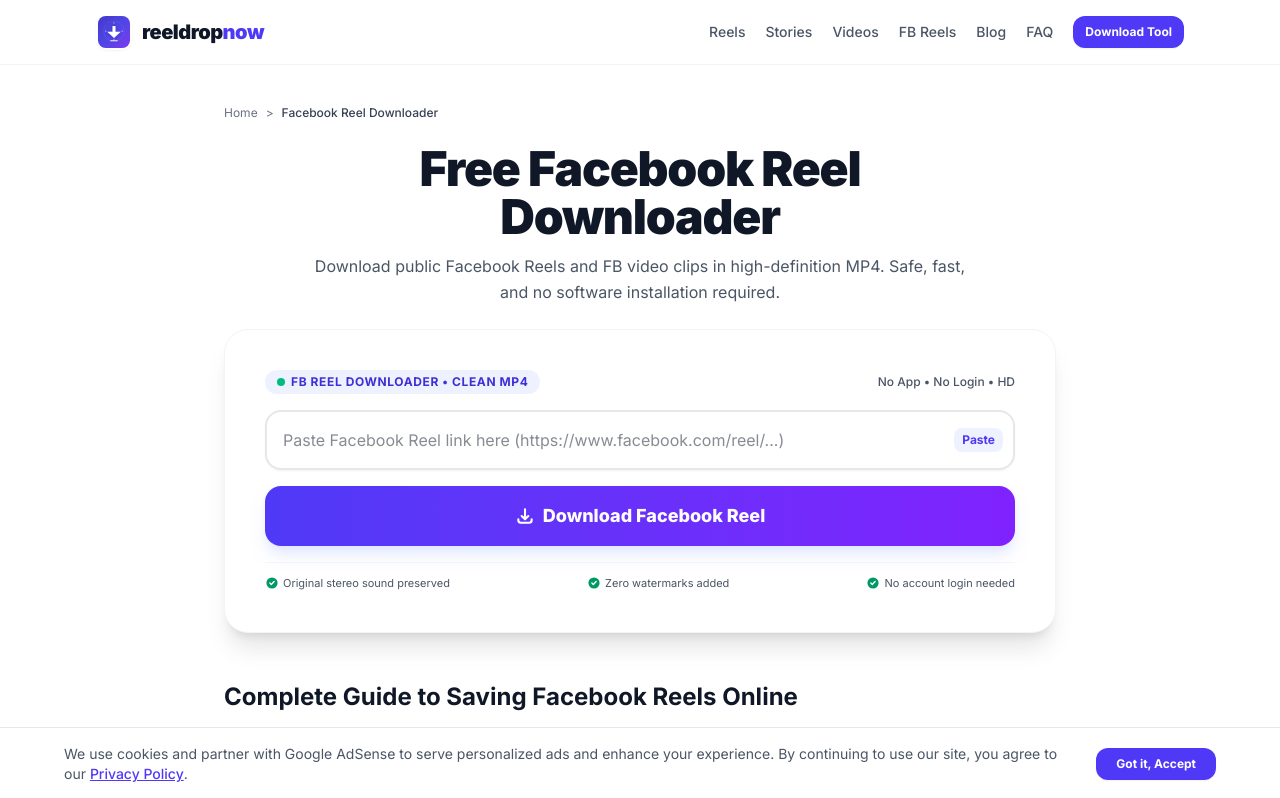
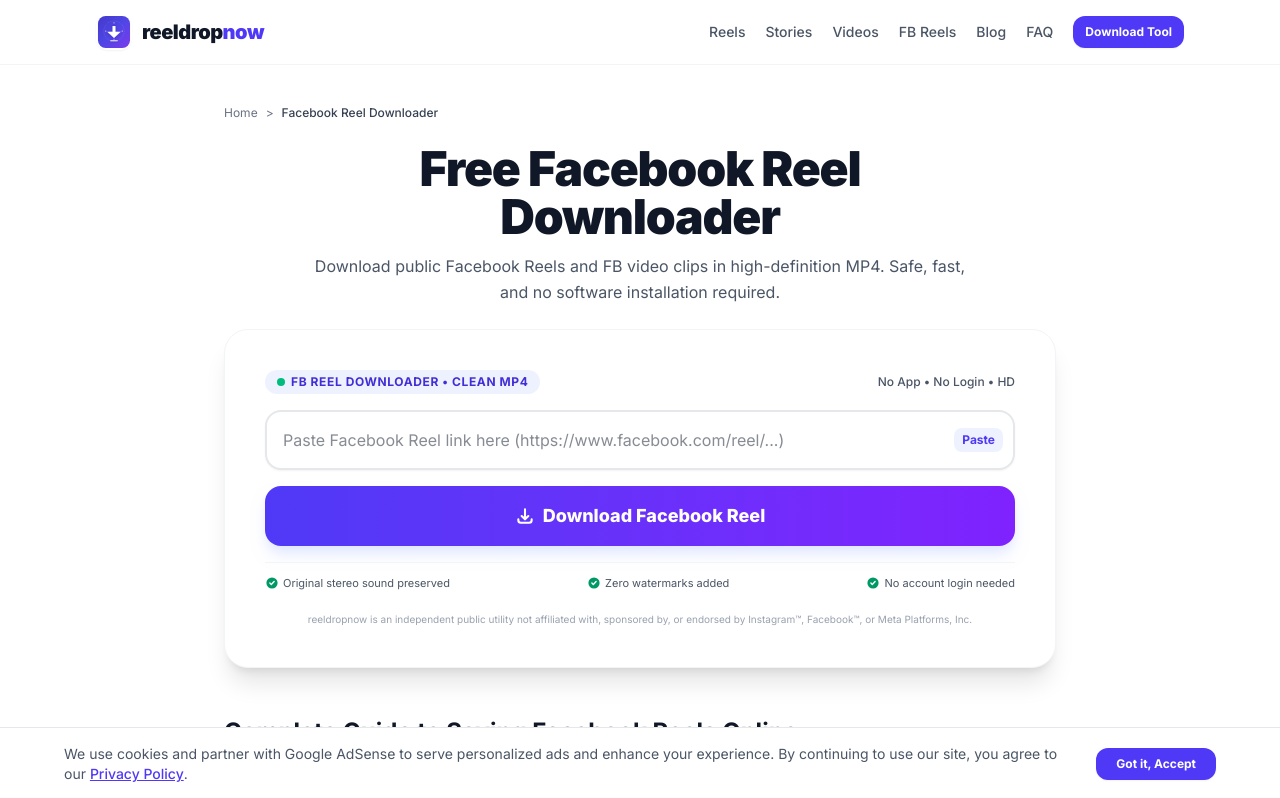
Before and after one commit to MANOJJANGID67/reeldrop, a Next.js app: page /facebook-reel-downloader in a window 1280 px wide. Shown: the top 798 px of the page. Built offline with nearby package versions, Linux system fonts and the light colour scheme.

Commit message:
Add global trademark disclaimer to MediaDownloader component

```diff
--- a/src/components/MediaDownloader.tsx
+++ b/src/components/MediaDownloader.tsx
@@ -193,6 +193,10 @@
           No account login needed
         </span>
       </div>
+
+      <div className="mt-3 pt-2 text-center text-[10px] text-gray-400">
+        reeldropnow is an independent public utility not affiliated with, sponsored by, or endorsed by Instagram™, Facebook™, or Meta Platforms, Inc.
+      </div>
     </div>
   );
 }
```
